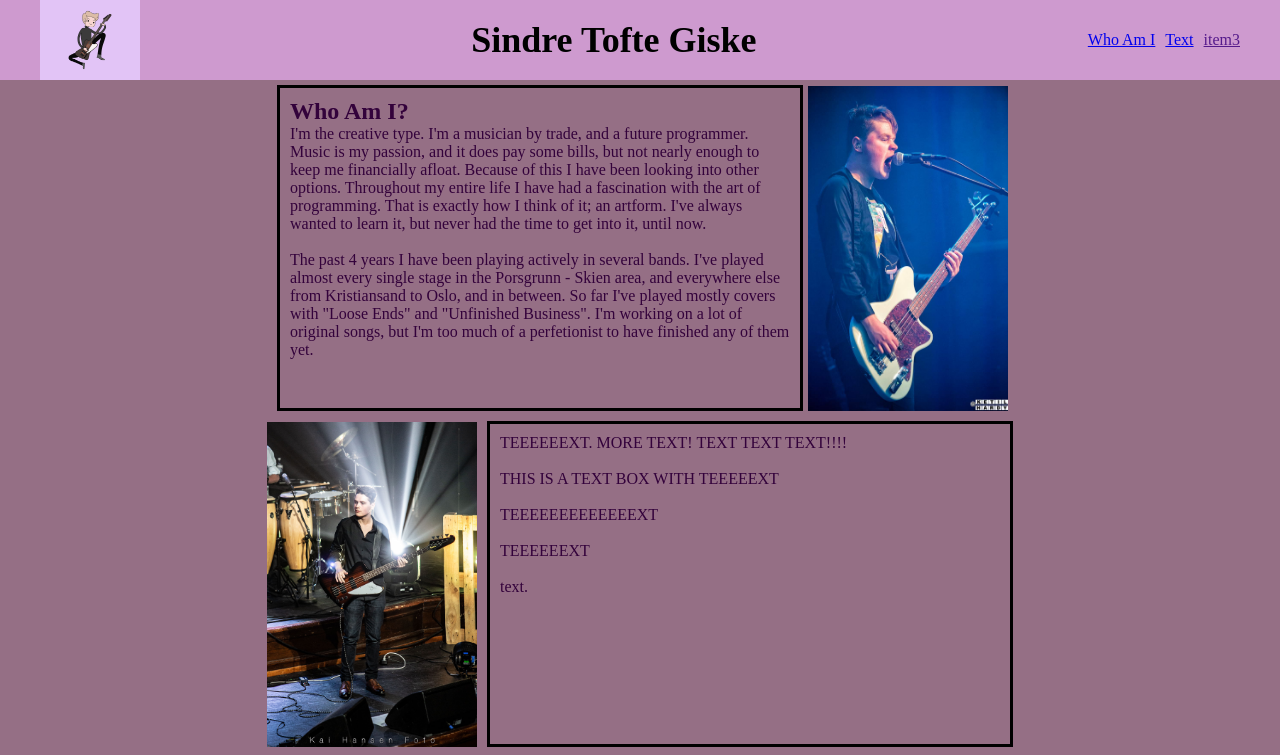
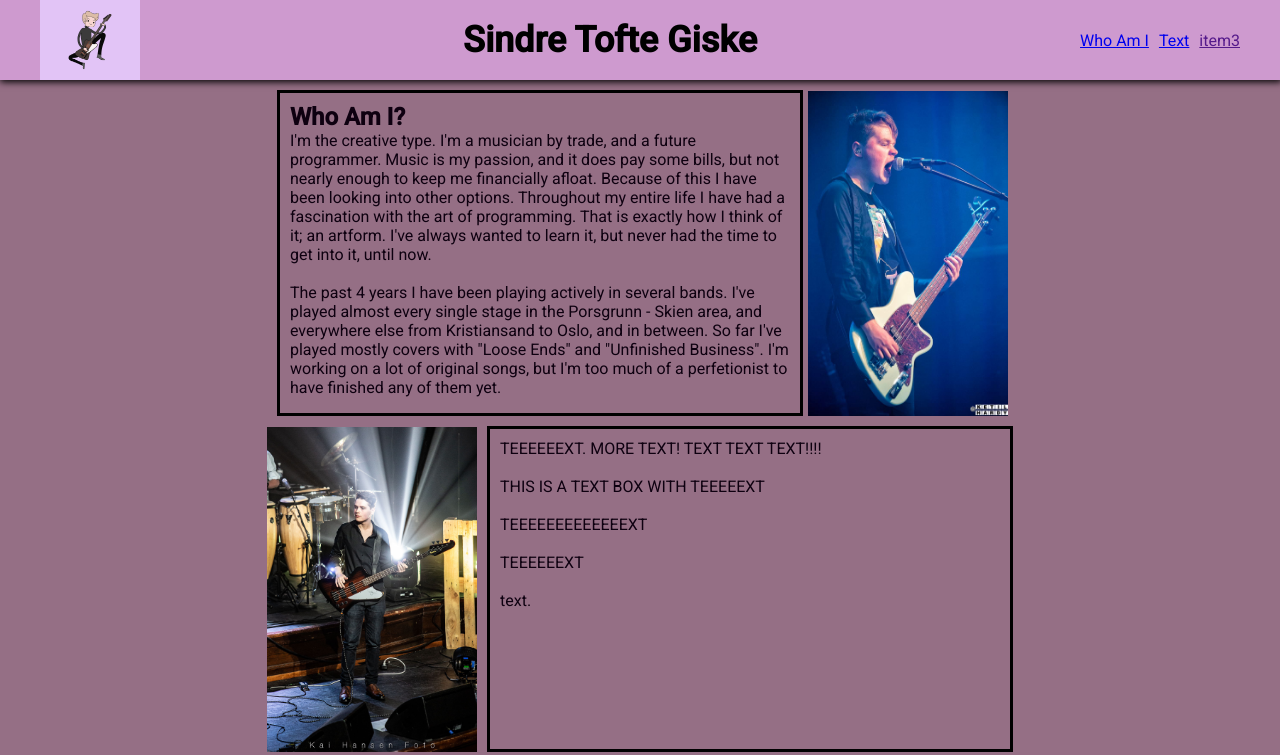
Before and after one commit to Sindre10Kodehode/OppgaveKodehodeUke1, a plain HTML site: page index.html in a window 1280 px wide. Shown: the top 755 px of the page. Drawn offline with Linux system fonts and the light colour scheme.

Commit message:
*new font*

```diff
--- a/index.html
+++ b/index.html
@@ -4,6 +4,9 @@
     <meta charset="UTF-8" />
     <meta name="viewport" content="width=device-width, initial-scale=1.0" />
     <link rel="stylesheet" href="style.css" />
+    <link rel="preconnect" href="https://fonts.googleapis.com">
+    <link rel="preconnect" href="https://fonts.gstatic.com" crossorigin>
+    <link href="https://fonts.googleapis.com/css2?family=Roboto:wght@300;400;500&display=swap" rel="stylesheet">
     <title>About Sindre</title>
   </head>
 <body>
--- a/style.css
+++ b/style.css
@@ -13,6 +13,8 @@ nav {
   height: 80px;
   padding-inline: 40px;
   color:black;
+  box-shadow: 1px 1px 7px 1px;
+  margin-bottom: 5px;
 }
 .header-title-box {
     display: flex;
@@ -43,9 +45,10 @@ nav {
 
 body {
   background-color: rgb(149, 111, 133);
-  color: rgb(51, 2, 59);
+  color: rgb(14, 0, 16);
   min-height: 100vh;
-
+  font-family: 'Roboto', sans-serif;
+  font-weight: 400;
 }
 main {
   display: flex;
```
